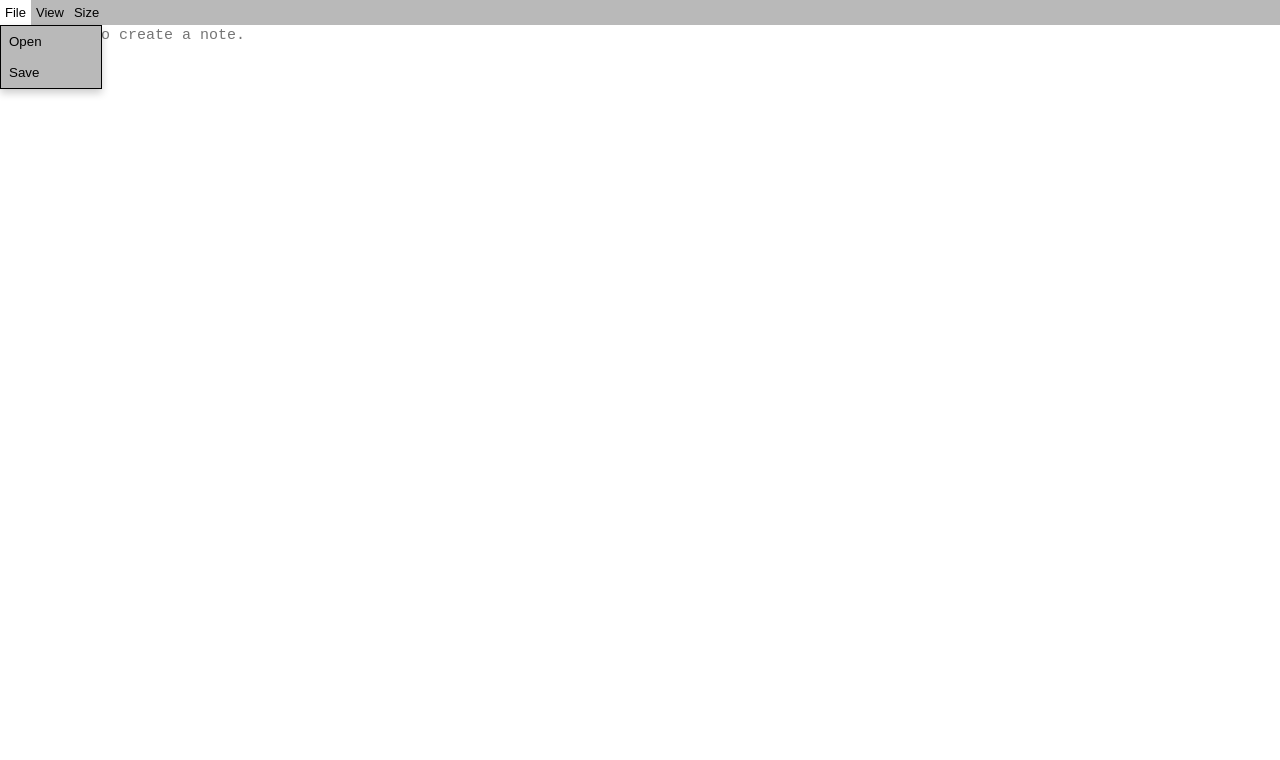
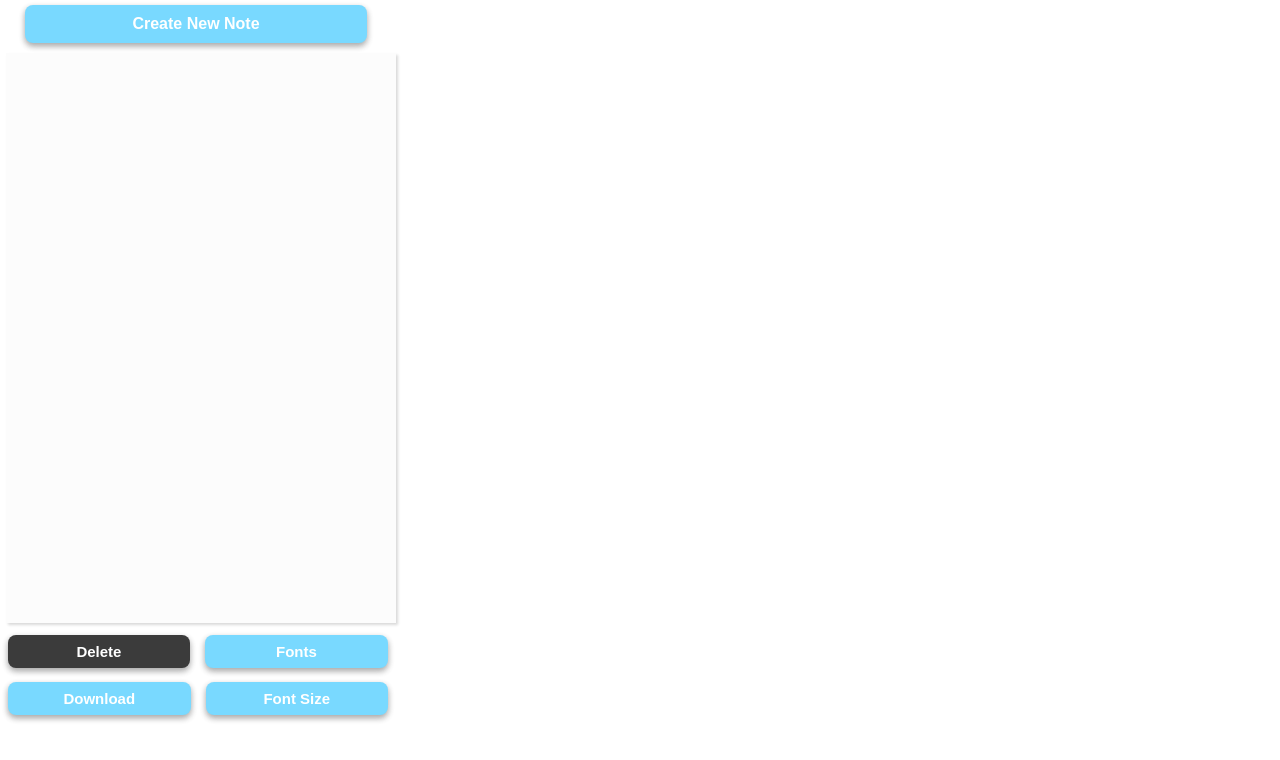
Before and after one commit to JulioGitMJC/NotepadProject, a React (Create React App) app: page / in a window 1280 px wide. Shown: the top 760 px of the page. Built offline with nearby package versions, Linux system fonts and the light colour scheme.

Commit message:
committed by Bakous

```diff
--- /dev/null
+++ b/src/AllNotes.js
@@ -0,0 +1,29 @@
+import { useState } from "react";
+
+export function useAllNotes() {
+  const [notes, setNotes] = useState([]);
+
+  // Function to add a new note
+  const createNewNote = () => {
+    const newNote = { id: Date.now(), title: "Untitled", content: "" };
+    setNotes([newNote, ...notes]);
+  };
+
+  // Function to update a note's title
+  const updateNoteTitle = (id, newTitle) => {
+    setNotes(notes.map(note => (note.id === id ? { ...note, title: newTitle } : note)));
+  };
+
+  // Function to update a note's content
+  const updateNoteContent = (id, newContent) => {
+    setNotes(notes.map(note => (note.id === id ? { ...note, content: newContent } : note)));
+  };
+
+  return {
+    notes,
+    setNotes,
+    createNewNote,
+    updateNoteTitle,
+    updateNoteContent,
+  };
+}
--- a/src/App.css
+++ b/src/App.css
@@ -2,153 +2,325 @@
   text-align: center;
 }
 
-.App-logo {
-  height: 40vmin;
-  pointer-events: none;
-}
-
-@media (prefers-reduced-motion: no-preference) {
-  .App-logo {
-    animation: App-logo-spin infinite 20s linear;
-  }
-}
-
-.menu-bar {
-  background-color: #b9b9b9;
-  /* size of the menu-bar */
-  padding: 0px;
-  display: flex;
-
-}
-
-/* menu items property */
-.dropdown {
-  position: relative;
-  display: inline-block;
-}
-
-/* also menu items property */
-.dropbtn {
-  background-color: transparent;
-  border: none;
-  font-size: 13px;
-  /* size of the menu bar buttons */
-  padding: 5px 5px;
-  cursor: pointer;
-  color: #000000;
-}
-
-/* do things when hovering over menu items */
-.dropbtn:hover {
-  background-color: #ffffff;
-
-}
-
-.dropdown-content {
-  display: none; /* hides the dropdown content */
-  position: absolute;
-  background-color: #b9b9b9;
-  min-width: 100px;
-  box-shadow: 0px 4px 8px rgba(0, 0, 0, 0.2);
-  border: 1px solid #000000;
-}
-
-.dropdown-content button {
-  width: 100%;
-  padding: 8px;
-  text-align: left;
-  border: none;
-  background: none;
-  cursor: pointer;
-}
-
-/* do things when hovering over the items in the dropdown*/
-.dropdown-content button:hover {
-  background-color: #ffffff;
-}
-
-/* Show dropdown on hover */
-.dropdown:hover .dropdown-content {
-  display: block; /* displays the content when mouse hovers over item */
-}
-
-.App-header {
-  background-color: #ffffff;
-  min-height: 100vh;
-  display: flex;
-  flex-direction: column;
-  align-items: flex-start; /* Align text to the left */
-  justify-content: flex-start; /* Align text to the top */
-  font-size: calc(2px + 2vmin);
-  color: rgb(0, 0, 0);
-
-}
-
-.App-link {
-  color: #61dafb;
-}
-
-
-
- /* TextArea is the className for our textarea that takes the input of the user's notes */
-.TextArea {
-  resize: none;
-  border: none;
-  outline: none;
-  overflow: hidden;
-  min-height: 100px;
-  width: 100%;
-  font-size: 16px;
-}
-
 .Sidebar {
-  height: 100vh;
-  width: 400px;
-  background-color: #ffffff;
+  height: 70vh;
+  width: 380px;
+  background-color: #fcfcfc;
   box-shadow: rgba(0, 0, 0, 0.15) 1.95px 1.95px 2.6px;
   display: flex;
   flex-direction: column;
-  align-items: center; /* Center items horizontally */
-  justify-content: flex-start;
-  padding-top: 20px;
-  padding-bottom: 20px;
-  gap: 26px;
+  align-items: flex-start;
+  padding: 5px 5px; /* change these values to mess with size of the side bar*/
+  gap: 15px;
+  overflow-y: auto; /* Enable scrolling */
+  scrollbar-width: thin;
+  scrollbar-color:  #000000 #f0f0f0;
+  /* move scroll bar to the left */
+  direction: rtl;
+}
+/* move scroll bar to the left and reset content inside sidebar*/
+.Sidebar * {
+  direction: ltr;
+}
+
+/* edit side bar */
+.SidebarContainer {
+  width: 380px;
+  display: flex;
+  flex-direction: column;
+  align-items: flex-start;
+  gap: 10px; /* Space between create note button and sidebar */
+  margin-left: 1px;
+  padding: 5px;
 }
 
 .CreateNote {
-  align-items: center;
-  margin-top: 10px;
-  padding: 10px;
-  height: 100px;
+  padding: 10px 20px;
   width: 90%;
-  border: 0px;
-  border-radius: 10px;
-  font-size: 30px;
+  border: none;
+  border-radius: 8px;
+  font-size: 16px;
   font-weight: bold;
   color: white;
-  background-color:rgb(121, 217, 255);
+  background-color: rgb(121, 217, 255);
   box-shadow: rgba(0, 0, 0, 0.16) 0px 3px 6px, rgba(0, 0, 0, 0.23) 0px 3px 6px;
+  cursor: pointer;
+  display: block;
+  text-align: center;
+  margin: 0 auto;
 }
 
 .CreateNote:hover {
-  background-color:rgb(94, 209, 255);
+  background-color: rgba(31, 180, 244, 0.938);
 }
 
+/* Edit note card */
 .NewNote {
-  text-align: left;
   background-color: #ffffff;
-  height: 150px;
-  border-radius: 10px;
+  border-radius: 5px;
   width: 90%;
+  padding: 15px;
   box-shadow: rgba(0, 0, 0, 0.16) 0px 3px 6px, rgba(0, 0, 0, 0.23) 0px 3px 6px;
+  display: flex;
+  flex-direction: column;
+  align-items: center;
 }
 
+/* Change color upon hovering on notes */
 .NewNote:hover {
   background-color: #e6e6e6;
 }
 
-.NoteTopic {
+/* Edit note title */
+.NoteTitle {
+  width: 90%;
+  height: 15px;
+  font-size: 15px;
+  font-weight: bold;
+  border: none;
+  outline: none;
+  padding: 0px;
+  /* cursor: pointer; */
+}
+
+/* Edit note title */
+.NoteHeader {
+  display: flex;
+  align-items: center;
+  justify-content: space-between;
+  width: 100%;
+}
+
+/* Edit note title */
+.EditIcon {
+  cursor: pointer;
+  font-size: 14px;
+  margin-left: 0px;
+  margin-bottom: 20px;
+}
+
+/* Edit note title */
+.EditIcon:hover {
+  color: rgb(121, 217, 255); /* Change color on hover */
+}
+
+.NoteContent {
+  width: 96%;
+  min-height: 100px;
+  border: none;
+  outline: none;
   padding: 10px;
-  font-size: 20px;
+  font-size: 14px;
+  resize: none;
+}
+
+.DeleteNoteButton{
+  padding: 8px 15px;
+  width: 100%;
+  border: none;
+  border-radius: 8px;
+  font-size: 15px;
   font-weight: bold;
+  color: white;
+  background-color: rgb(255, 0, 0);
+  box-shadow: rgba(0, 0, 0, 0.16) 0px 3px 6px, rgba(0, 0, 0, 0.23) 0px 3px 6px;
+  cursor: pointer;
+  display: block;
+  margin-left: auto;
 }
+
+.DeleteNoteButton.disabled {
+  background-color: rgb(59, 59, 59);
+  cursor: not-allowed;
+}
+
+.DeleteNoteButton:hover:not(.disabled){
+  background-color: rgba(192, 10, 10, 0.938);
+}
+
+/* display tootip when hovering over Delete button */
+.DeleteButtonContainer {
+  width: 50%;
+  position: relative;
+  display: 100%;
+
+}
+
+/* display tootip when hovering over Delete button */
+.Tooltip {
+  font-size: 10px;
+  visibility: hidden;
+  width: 140px;
+  background-color: #4d4c4c;
+  color: #fff;
+  text-align: center;
+  border-radius: 4px;
+  padding: 4px;
+  position: absolute;
+  bottom: 110%;
+  left: 50%;
+  transform: translateX(-50%);
+  opacity: 0;
+  transition-delay: .4s;
+}
+
+/* display tootip when hovering over Delete button */
+.DeleteButtonContainer:hover .Tooltip {
+  visibility: visible;
+  opacity: .9;
+}
+
+.FontsButton{
+  padding: 8px 15px;
+  width: 50%;
+  border: none;
+  border-radius: 8px;
+  font-size: 15px;
+  font-weight: bold;
+  color: white;
+  background-color: rgb(121, 217, 255);
+  box-shadow: rgba(0, 0, 0, 0.16) 0px 3px 6px, rgba(0, 0, 0, 0.23) 0px 3px 6px;
+  cursor: pointer;
+  display: block;
+  margin-left: auto;
+}
+
+.FontSizeButton{
+  padding: 8px 15px;
+  width: 50%;
+  border: none;
+  border-radius: 8px;
+  font-size: 15px;
+  font-weight: bold;
+  color: white;
+  background-color: rgb(121, 217, 255);
+  box-shadow: rgba(0, 0, 0, 0.16) 0px 3px 6px, rgba(0, 0, 0, 0.23) 0px 3px 6px;
+  cursor: pointer;
+  display: block;
+  margin-left: auto;
+}
+
+.DownloadButton{
+  padding: 8px 15px;
+  width: 50%;
+  border: none;
+  border-radius: 8px;
+  font-size: 15px;
+  font-weight: bold;
+  color: white;
+  background-color: rgb(121, 217, 255);
+  box-shadow: rgba(0, 0, 0, 0.16) 0px 3px 6px, rgba(0, 0, 0, 0.23) 0px 3px 6px;
+  cursor: pointer;
+  display: block;
+  margin-left: auto;
+}
+
+.HoverEffect:hover{
+  background-color: rgba(31, 180, 244, 0.938);
+}
+
+
+.TopButtonsContainer{
+  width: 380px;
+  padding: 2px;
+  display: flex;
+  flex-direction: row;
+  align-items: center;
+  gap: 15px; /* Space between button and sidebar */
+}
+
+.BottomButtonsContainer{
+  width: 380px;
+  padding: 2px;
+  display: flex;
+  flex-direction: row;
+  align-items: center;
+  gap: 15px; /* Space between button and sidebar */
+}
+
+
+/* Create button modal box */
+.modal-overlay{
+  position: fixed;
+  top: 0;
+  left: 0;
+  width: 100%;
+  height: 100%;
+  background:rgba(75, 75, 75, 0.6);
+  display: flex;
+  justify-content: center;
+  align-items: center;
+}
+
+.modal{
+  background: #e6e6e6;
+  padding: 100px;
+  border-radius: 10px;
+  box-shadow: rgba(0, 0, 0, 0.1);
+  width: 400px;
+  /* text-align: center; */
+}
+
+.modal input{
+  width: 100%;
+  font-size: 14px;
+  padding: 10px;
+  border: 1px gray;
+  border-radius: 5px;
+}
+
+.modal-buttons{
+  margin-top: 20px;
+  display: flex;
+  justify-content: space-around;
+}
+
+.modal-buttons button{
+  padding: 10px 15px;
+  width: 90px;
+  border: black;
+  border-radius: 5px;
+  cursor: pointer;
+  font-size: 14px;
+}
+
+.modal-buttons button:first-child{
+  background-color: rgb(2, 180, 61);
+  color: white;
+}
+.modal-buttons button:first-child:hover{
+  background-color: #228d0ff3;
+}
+
+.modal-buttons button:nth-child(2){
+  background-color: #af1424;
+  color: white;
+}
+
+.modal-buttons button:nth-child(2):hover{
+  background-color: #890714;
+}
+
+.modal-buttons button:nth-child(3){
+  background-color: rgb(2, 180, 61);
+  color: white;
+}
+
+.modal-buttons button:nth-child(3):hover{
+  background-color: #228d0ff3;
+}
+
+.modal-buttons button:last-child{
+  background-color: rgb(2, 180, 61);
+  color: white;
+}
+
+.modal-buttons button:last-child:hover{
+  background-color: #228d0ff3;
+}
+
+/* Selected Note Style */
+.NewNote.active {
+  background-color: rgba(75, 75, 75, 0.6);
+  border: 2px;
+}
--- a/src/App.js
+++ b/src/App.js
@@ -1,76 +1,202 @@
-import logo from './logo.svg';
 import './App.css';
-import { useState, useRef } from 'react';
+import { useState, useRef, useEffect } from 'react';
+import { useAllNotes } from "./AllNotes";
+import { useSelectedNotes } from "./SelectedNotes";
 
 function App() {
-  const [text, setText] = useState('');
-  const RefForTextArea = useRef(null);
-  const [fontSize, setFontSize] = useState("15px");
+  const { notes, setNotes, createNewNote,
+    updateNoteTitle, updateNoteContent} = useAllNotes();
 
-  const TextAreaChange = (Event) => {
-    setText(Event.target.value);
+    // Tracks selected note
+    const [selectedNote, setSelectedNote] = useState(null);
+    const [tempTitle, setTempTitle] = useState("");
+    // Tracks multiple selected notes
+    const [activeNoteId, setActiveNoteId] = useState([]);
 
-    const textArea = RefForTextArea.current;
-    if (textArea) {
-      textArea.style.height = "auto";
-      textArea.style.height = `${textArea.scrollHeight}px`;
+  // Handles single selection
+  const handleSelectNote = (id) => {
+    setActiveNoteId(id);
+  };
+
+  useEffect(() => {
+    const handleClickOutside = (event) => {
+      if(!event.target.closest ('.NewNote') && !event.target.closest('.DeleteButtonContainer') &&
+        !event.target.closest('.modal-overlay'))
+        {setActiveNoteId([]);}};
+        document.addEventListener('click' , handleClickOutside);
+        return () => document.removeEventListener('click', handleClickOutside);
+      },[]);
+
+  // Handles long press
+  const handleLongPress = (id) => {
+    setActiveNoteId((prev) => {
+      if (prev.includes(id)) {
+      // If the note is already selected, remove it
+        return prev.filter((noteId) => noteId !== id);
+      } else {
+      // If the note is not selected, add it
+    return [...prev, id];
+      }
+   });
+  };
+
+  const pressTimer = useRef(null);
+  // Start long press timer
+  const startPressTimer = (id) => {
+    if (!pressTimer.current) {
+      pressTimer.current = setTimeout(() => handleLongPress(id), 500);
     }
   };
 
-  const FontSizeChange = (size) => {
-    setFontSize(`${size}px`);
-  }
+  // Cancel long press timer
+  const cancelPressTimer = () => {
+    if (pressTimer.current) {
+      clearTimeout(pressTimer.current);
+      pressTimer.current = null;
+    }
+  };
+
+    // Open the title modal
+    const openTitleModal = (note) => {
+    setSelectedNote(note);
+    setTempTitle(note.title);
+  };
+
+    // Close the modal
+  const closeTitleModal = () => {
+  setSelectedNote(null);
+  };
+
+  const OpenNoteModal = () => {
+    setSelectedNote(null);
+    };
+
+  // Save the title
+  const saveTitle = (updateNoteTitle) => {
+    if (selectedNote) {
+      updateNoteTitle(selectedNote.id, tempTitle);
+    }
+  };
+
+  const deleteNote = (id) => {
+    setNotes(notes.filter(note => note.id !== id));
+  };
+
+  // Delete all selected notes
+  const deleteActiveNote = () => {
+    if (activeNoteId.length > 0) {
+      setNotes(notes.filter((note) => !activeNoteId.includes(note.id))); // Delete all selected notes
+      setActiveNoteId([]); // Clear the selection
+    }
+  };
+
 
   return (
     <div className="App">
-      {/* Menu Bar */}
-      <nav className="menu-bar">
-        {/* File Menu */}
-        <div className="dropdown">
-          <button className="dropbtn">File</button>
-          <div className="dropdown-content">
-            <button onClick={() => console.log("Open clicked")}>Open</button>
-            <button onClick={() => console.log("Save clicked")}>Save</button>
+
+      <div className='SidebarContainer'>
+        {/* Sidebar with "Create New Note" button */}
+        <button className="CreateNote" onClick={createNewNote}>
+        Create New Note</button>
+
+      {/* Sidebar*/}
+        <div className="Sidebar">
+
+        {/* Display the new note */}
+        {notes.map((note) => (
+      <div
+      key={note.id}
+      // Checks if note is selected
+      className={`NewNote ${activeNoteId.includes(note.id) ? 'active' : ''}`}
+      onMouseDown={() => startPressTimer(note.id)}
+      onMouseUp={cancelPressTimer}
+      onMouseLeave={cancelPressTimer}
+      >
+    {/* Display Title */}
+    {/* Use this line of code if you just want to click on the note title rather than the icon */}
+    {/* <p className="NoteTitle" onClick={() => openTitleModal(note)}>{note.title}</p> */}
+    {/* and remove the below */}
+    <div className="NoteHeader">
+      <p className="NoteTitle">{note.title}</p>
+        <span className="EditIcon" onClick={() => openTitleModal(note)}>
+          ✏️
+        </span>
+    </div>
+
+    {/* Edit content of the note */}
+    <textarea
+      className="NoteContent"
+      value={note.content}
+      onChange={(e) => updateNoteContent(note.id, e.target.value)}
+      placeholder="Write your note here..."
+    ></textarea>
+  </div>
+))}
+        </div>
+
+      {/* Name each note using modal box*/}
+      {selectedNote && (
+        <div className="modal-overlay">
+        <div className="modal">
+          <h2>Edit Note Title</h2>
+          <input
+            type="text"
+            value={tempTitle === 'Untitled' ? "" : tempTitle}
+            placeholder="Please Enter Your Note's Title"
+            onChange={(e) => setTempTitle(e.target.value)}
+          />
+          <div className="modal-buttons">
+            {/* Save */}
+            <button onClick={() => {saveTitle(updateNoteTitle);
+              closeTitleModal()}}
+              >Save</button>
+              {/* Delete */}
+            <button onClick={() => {deleteNote(selectedNote.id);
+            closeTitleModal()}}
+            >Delete</button>
+            {/* Open */}
+            <button onClick={OpenNoteModal}>Open</button>
+            {/* Cancel */}
+            <button onClick={closeTitleModal}>Cancel</button>
           </div>
         </div>
+      </div>
+      )}
 
-        {/* View Menu */}
-        <div className="dropdown">
-          <button className="dropbtn">View</button>
-          <div className="dropdown-content">
-            <button onClick={() => console.log("Help clicked")}>Help</button>
-            <button onClick={() => console.log("Publisher clicked")}>Publisher</button>
-          </div>
+        {/*button container */}
+        <div className='TopButtonsContainer'>
+
+        <div className="DeleteButtonContainer">
+
+          {/* Delete button */}
+        <button
+        className={`DeleteNoteButton ${activeNoteId.length === 0 ? 'disabled' : ''}`}
+        onClick={deleteActiveNote}
+        disabled={activeNoteId.length === 0} // Disable if no notes are selected
+        >Delete</button>
+
+{activeNoteId.length === 0 && (
+    <div className="Tooltip">Long press on a note item to select</div>
+  )}
+</div>
+
+          {/* fonts button*/}
+          <button className="FontsButton HoverEffect">
+          Fonts </button>
         </div>
 
-        {/* Size Menu */}
-        <div className="dropdown">
-          <button className="dropbtn">Size</button>
-          <div className="dropdown-content">
-            {[10, 15, 20, 25, 30, 35].map((size) => (
-              <button key={size} onClick={() => FontSizeChange(size)}>
-                {size} px
-              </button>
-            ))}
+        {/*button container */}
+        <div className='BottomButtonsContainer'>
+          {/* Download button */}
+          <button className="DownloadButton HoverEffect">
+          Download </button>
+          {/* font's size button*/}
+          <button className="FontSizeButton HoverEffect">
+          Font Size </button>
           </div>
-        </div>
+      </div>
 
-      </nav>
-
-
-      {/* Content */}
-      <header className="App-header">
-        <textarea
-          ref={RefForTextArea}
-          className='TextArea'
-          placeholder='Type here to create a note.'
-          value={text}
-          onChange={TextAreaChange}
-          style={{ fontSize: fontSize }}
-        ></textarea> {/* This is where the user inputs their text */}
-      </header>
     </div>
   );
 }
-
 export default App;
--- /dev/null
+++ b/src/SelectedNotes.js
@@ -0,0 +1,4 @@
+import { useState, useRef } from "react";
+export function useSelectedNotes() {
+
+}
```
